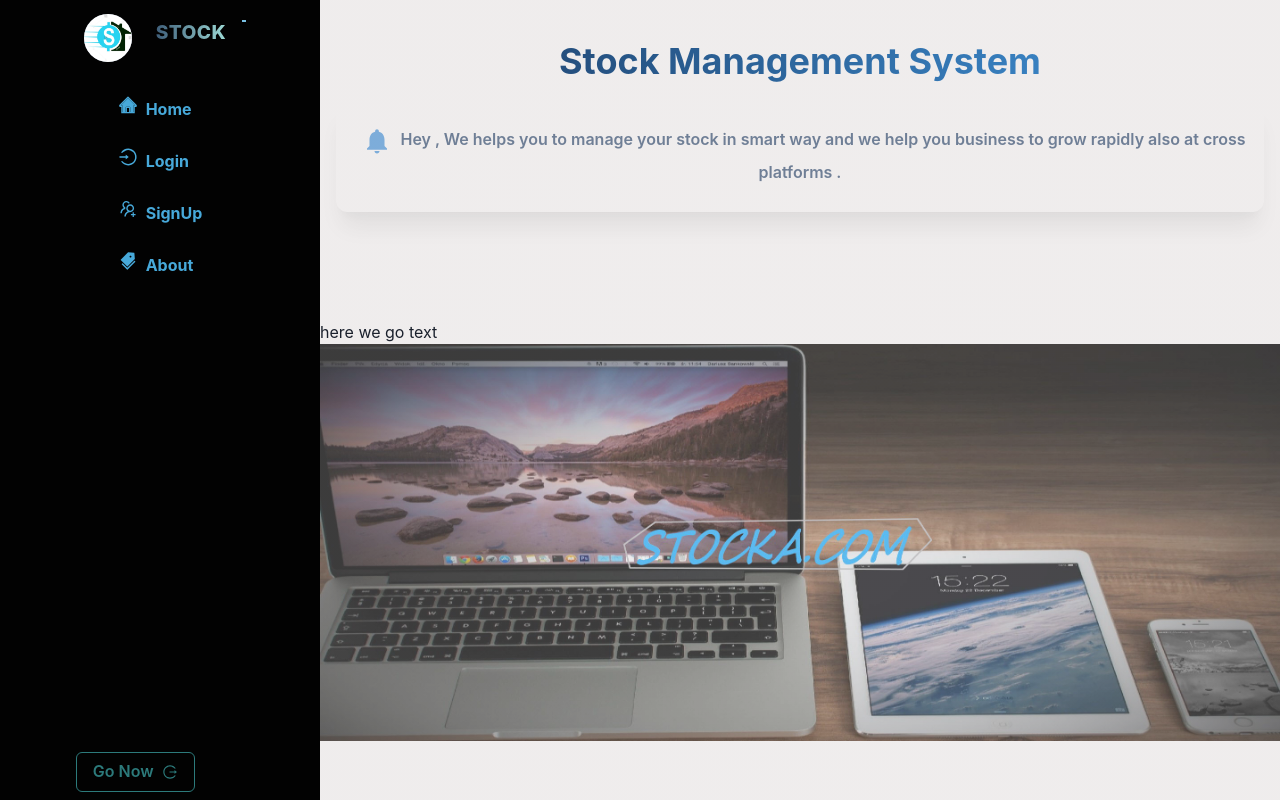
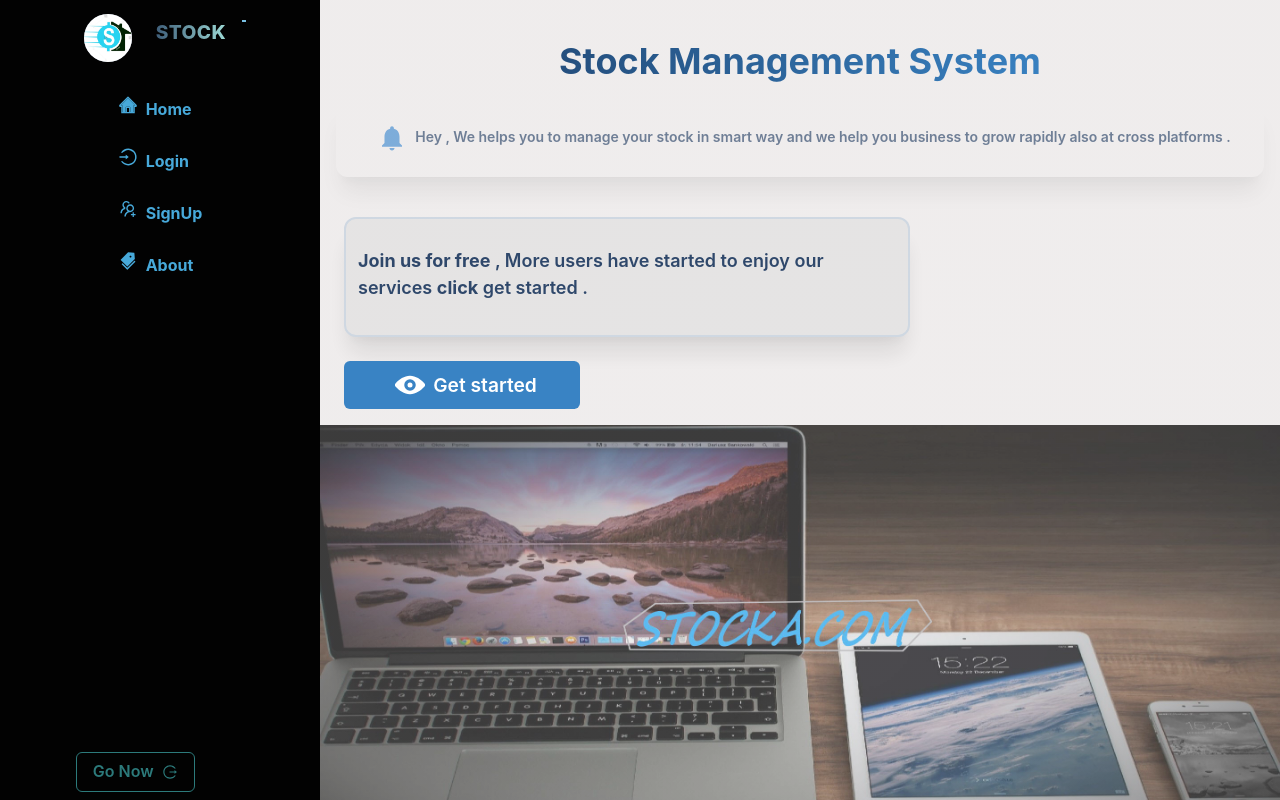
Before and after one commit to Thierry-Chain/stocka, a React (Create React App) app: page / in a window 1280 px wide. Built offline with nearby package versions, Linux system fonts and the light colour scheme; no server answers.

Commit message:
finished new section in landing page

```diff
--- a/src/components/Home.jsx
+++ b/src/components/Home.jsx
@@ -9,17 +9,25 @@
   Alert,
   AlertIcon,
   Heading,
+  Button,
 } from '@chakra-ui/react';
-import { BellIcon, QuestionIcon, AddIcon, InfoIcon } from '@chakra-ui/icons';
+import {
+  BellIcon,
+  QuestionIcon,
+  AddIcon,
+  InfoIcon,
+  ViewIcon,
+} from '@chakra-ui/icons';
 import crossImage from 'assets/responsive.jpg';
 import stock1 from 'assets/stock1.jpg';
 import stock2 from 'assets/stock2.jpg';
 import Footer from './Footer';
+import { Link } from 'react-router-dom';
 
 export default function Home() {
   return (
     <Container minW="full" pl="0" pr="0">
-      <Flex flexDir="column" h="40vh">
+      <Flex flexDir="column">
         <Heading
           fontWeight="bold"
           bgGradient="linear(to-l,blue.400,blue.900)"
@@ -41,7 +49,7 @@
         >
           <Text
             textAlign="center"
-            fontSize="md"
+            fontSize={['sm']}
             fontWeight="semibold"
             lineHeight="2"
           >
@@ -51,7 +59,43 @@
           </Text>
         </Box>
       </Flex>
-      <Flex>here we go text</Flex>
+      <Flex p="2" flexDir="column">
+        <Box
+          bg="#e4e3e3"
+          border="2px"
+          h="120px"
+          rounded="xl"
+          shadow="xl"
+          m="4"
+          p="3"
+          opacity="0.9"
+          borderColor="gray.300"
+          color="blue.900"
+          w={['90%', '60%']}
+        >
+          <Text mt="4" fontSize={['sm', 'lg']} fontWeight="semibold">
+            <b>Join us for free</b> , More users have started to enjoy our
+            services <b>click</b> get started .
+          </Text>
+        </Box>
+        <Link to="/login">
+          <Button
+            bg="#3983c4"
+            color="white"
+            size={['md']}
+            px="1.5"
+            mx="4"
+            w={['40%', '25%']}
+            my="2"
+            py="6"
+            _hover={{ color: 'white', bg: '#47a9da' }}
+            fontSize="larger"
+          >
+            <ViewIcon mx="2" fontSize="3xl" />
+            Get started
+          </Button>
+        </Link>
+      </Flex>
       <Box m="0" p="0" minW="full">
         <Image
           opacity="0.75"
```
